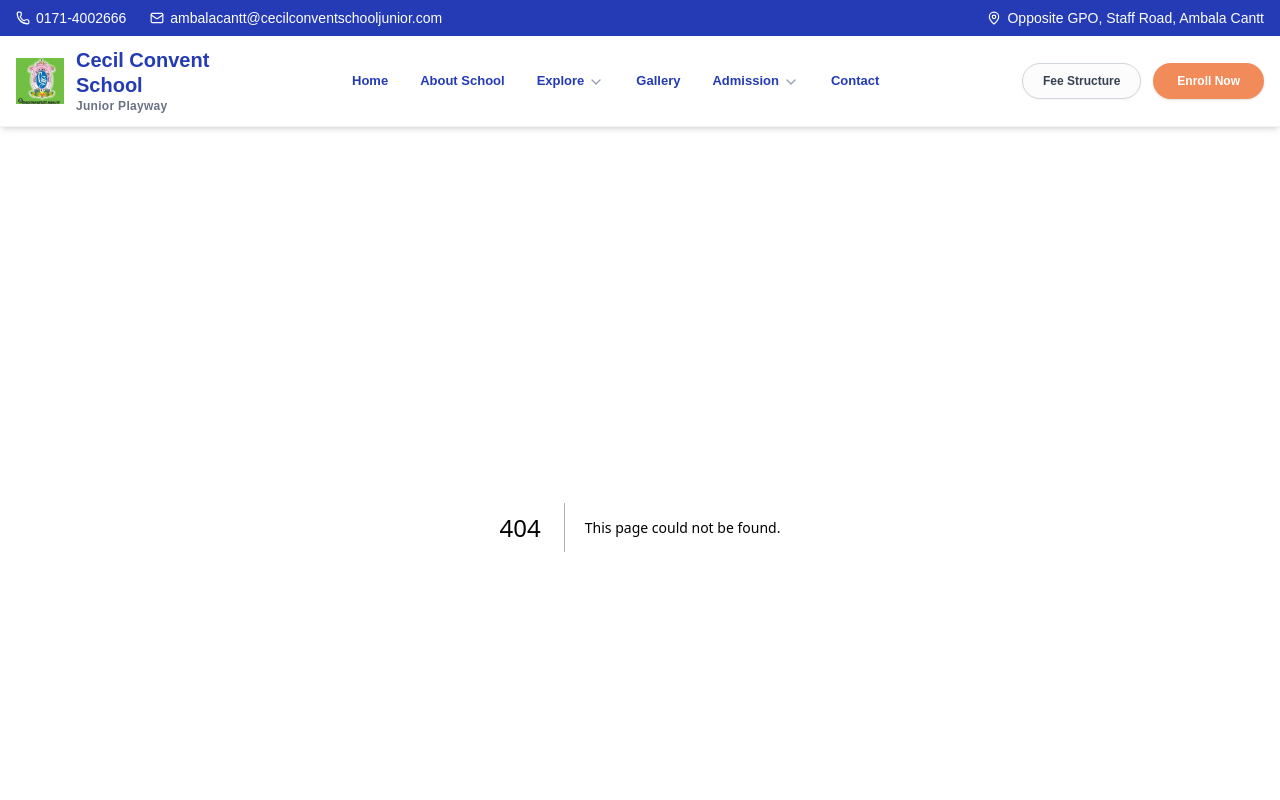
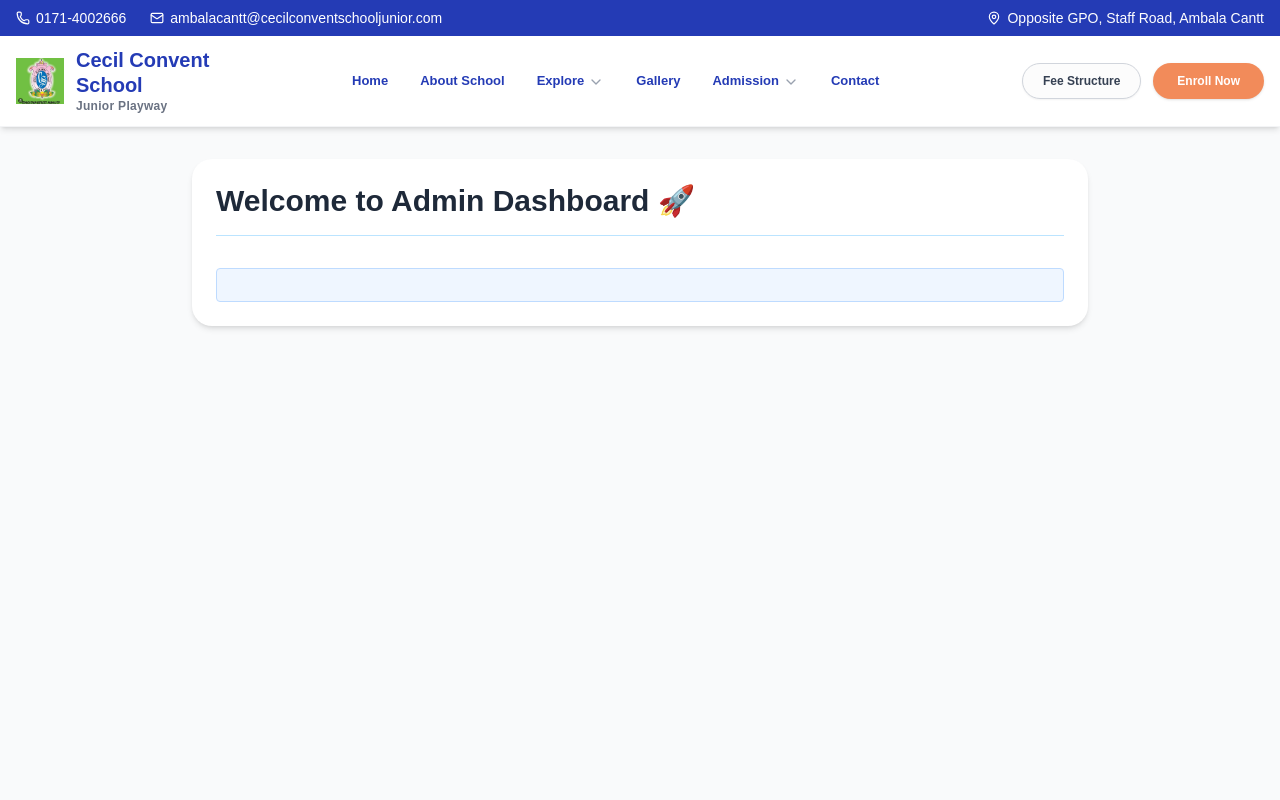
Before and after one commit to anjali100-coder/kinder-school-website, a Next.js app: page /admin/dashboard in a window 1280 px wide. Before the commit this address had no page. Shown: the top 800 px of the page. Built offline with nearby package versions, Linux system fonts and the light colour scheme.

Commit message:
added dashboard

```diff
--- /dev/null
+++ b/app/admin/dashboard/page.tsx
@@ -0,0 +1,19 @@
+export default function AdminDashboard() {
+  return (
+    <div className="min-h-screen bg-gray-50 p-8">
+      <div className="max-w-4xl mx-auto bg-white rounded-lg shadow-md p-6">
+        <h1 className="text-3xl font-bold text-gray-800 border-b pb-4">
+          Welcome to Admin Dashboard 🚀
+        </h1>
+        <p className="mt-6 text-lg text-gray-600">
+
+        </p>
+        <div className="mt-8 p-4 bg-blue-50 rounded border border-blue-200">
+          <p className="text-blue-800">
+
+          </p>
+        </div>
+      </div>
+    </div>
+  );
+}
```
